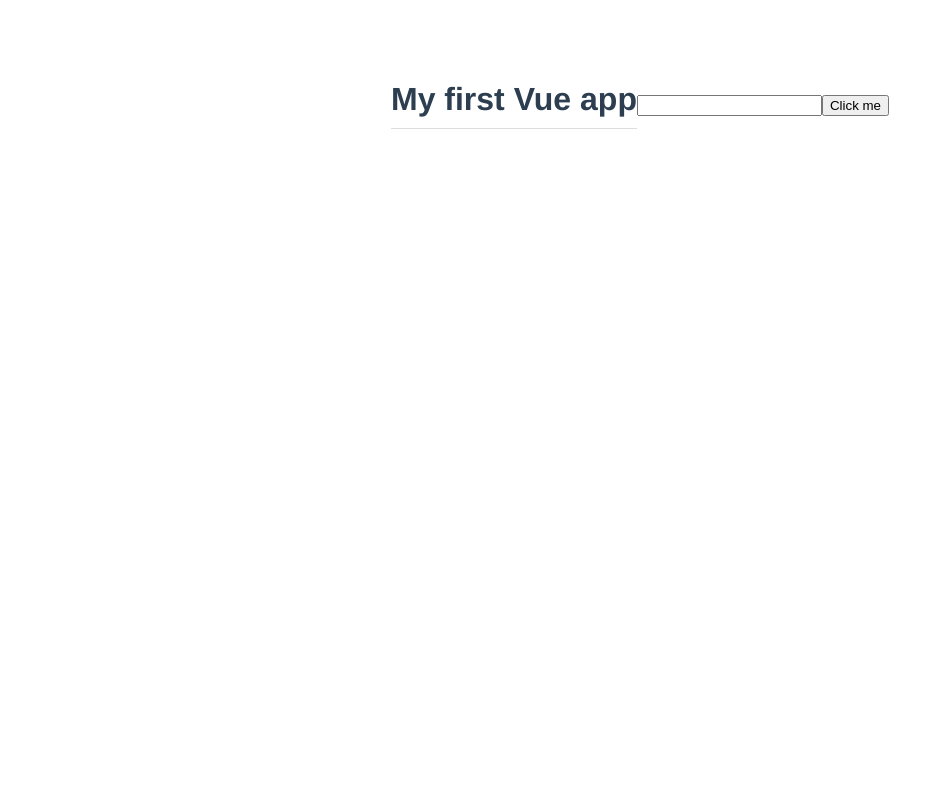
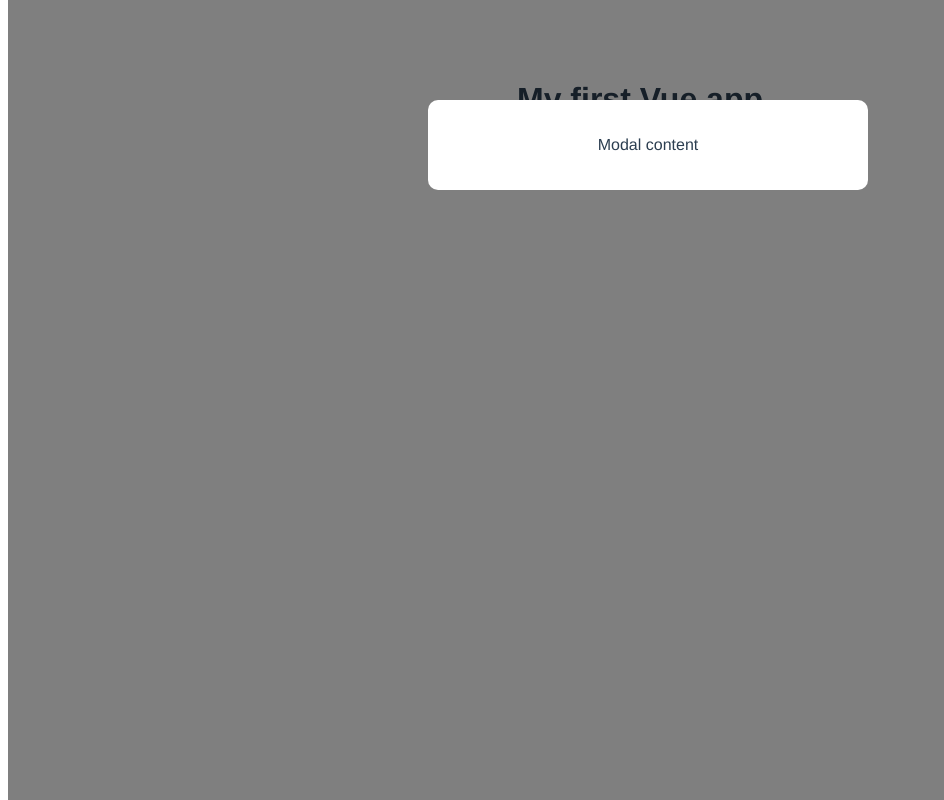
Before and after one commit to Fauve-mce/modal-project, a Vue app: page / in a window 1280 px wide. Shown: the whole page, without its empty margins (0-944 px from the left). Built offline with nearby package versions, Linux system fonts and the light colour scheme.

Commit message:
Multiple Components

```diff
--- a/src/App.vue
+++ b/src/App.vue
@@ -1,22 +1,17 @@
 <template>
   <h1>{{ title }}</h1>
-  <input type="text" ref="name">
-  <button @click="handleClick">Click me</button>
+  <Modal />
 </template>
 
 <script>
+import Modal from './components/Modal.vue'
+
 export default {
   name: 'App',
+  components: {Modal},
   data(){
     return{
       title: 'My first Vue app'
-    }
-  },
-  methods: {
-    handleClick(){
-      console.log(this.$refs.name)
-      this.$refs.name.classList.add('active')
-      this.$refs.name.focus()
     }
   }
 }
--- /dev/null
+++ b/src/components/Modal.vue
@@ -0,0 +1,24 @@
+<template>
+    <div class="backdrop">
+        <div class="modal">
+            <p>Modal content</p>
+        </div>
+    </div>
+</template>
+
+<style>
+    .modal{
+        width: 400px;
+        padding: 20px;
+        margin: 100px auto;
+        background: white;
+        border-radius: 10px;
+    }
+    .backdrop{
+        top: 0;
+        position: fixed;
+        background: rgba(0,0,0,0.5);
+        width:100%;
+        height: 100%;
+    }
+</style>
```
Also changed, not shown: src/components/HelloWorld.vue (deleted, +0 -57 lines).
